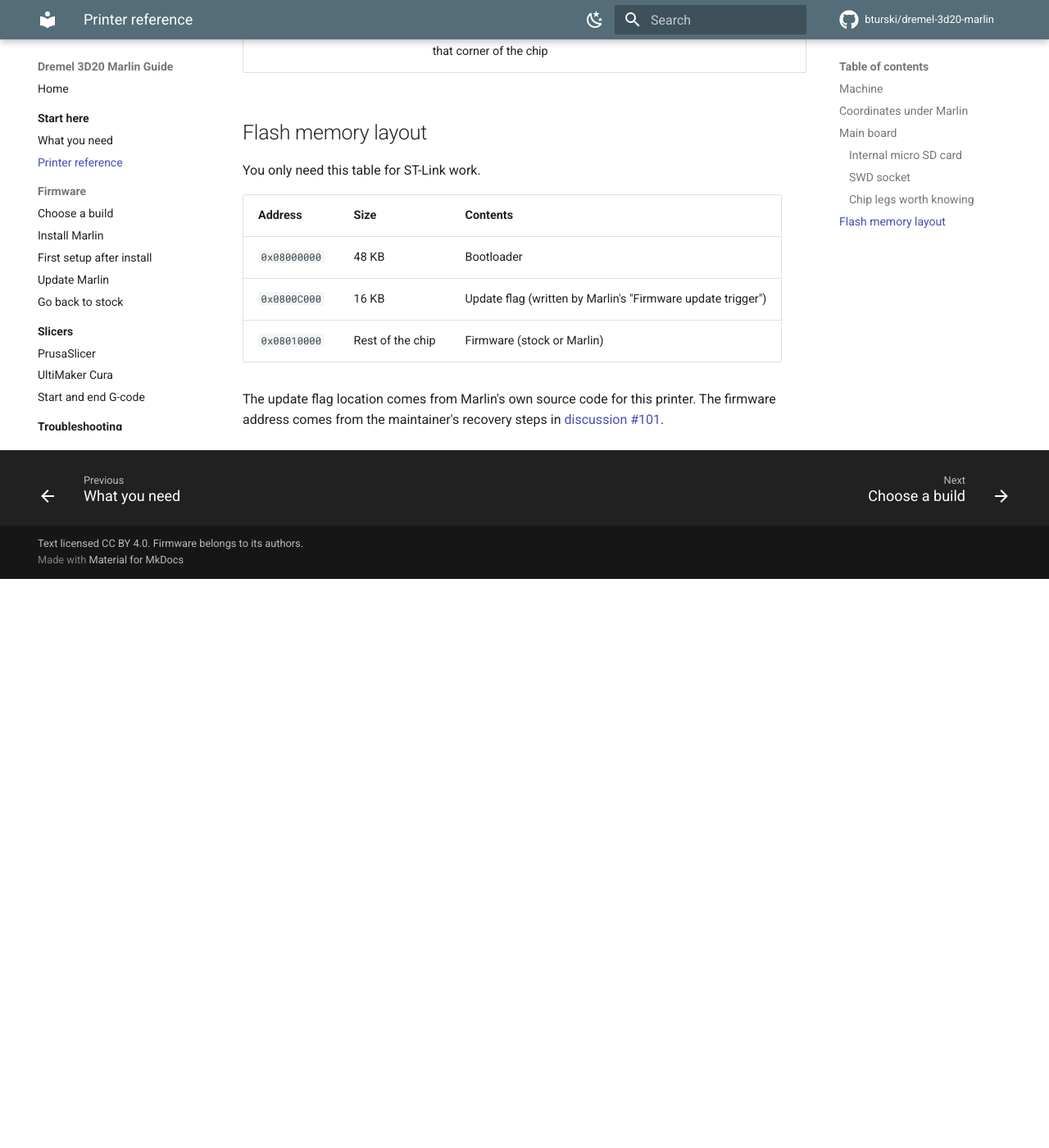
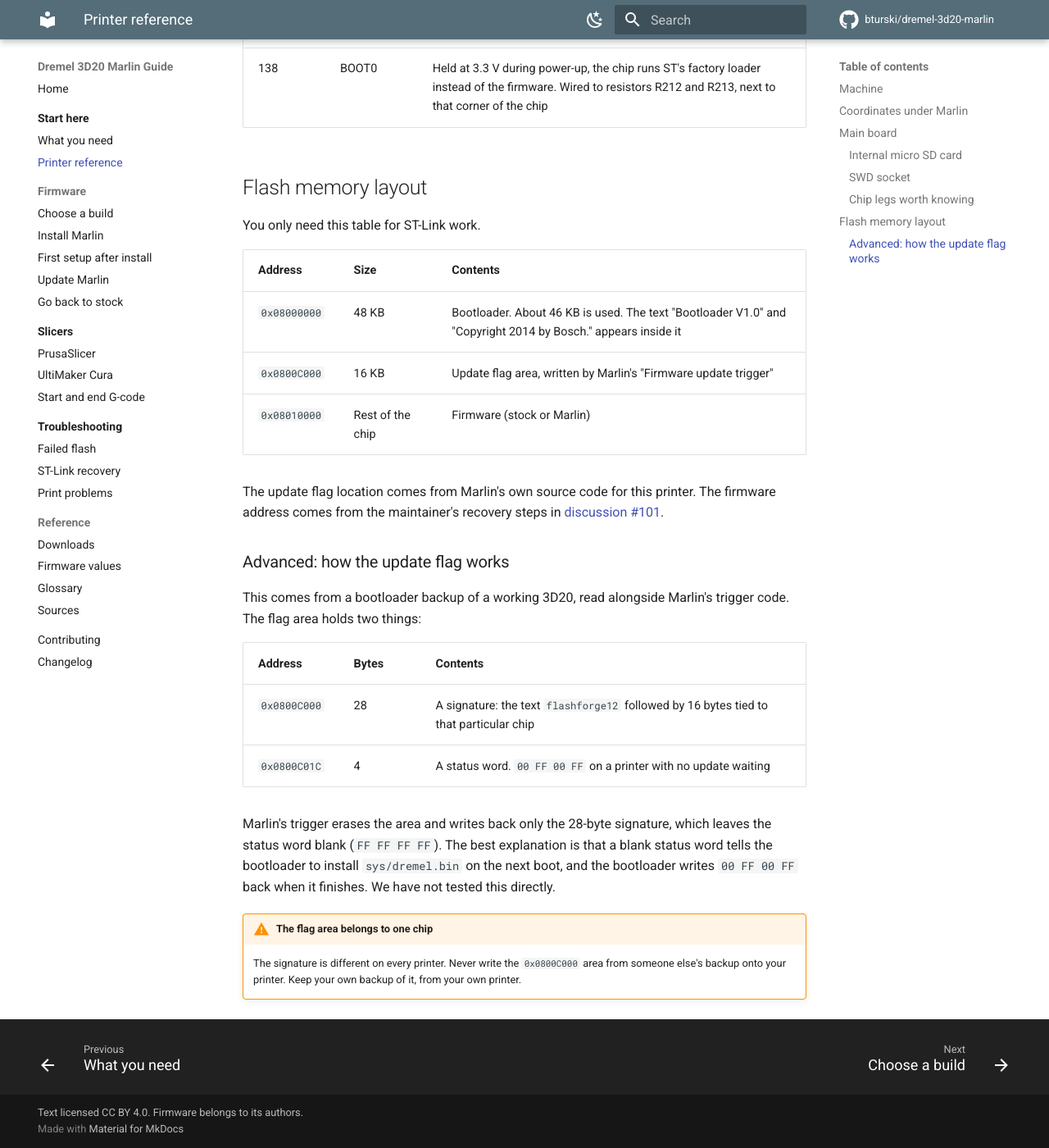
Before and after one commit to bturski/dremel-3d20-marlin, an MkDocs documentation site: the page built from docs/start-here/printer-reference.md, in a window 1280 px wide and 1400 px high, scrolled down 4606 px. Shown: the whole window at 82% size. Built offline with MkDocs 1.6.1 and Material for MkDocs 9.7.7, drawn with Linux system fonts in a browser that asks for light colours; comment, search, counter and statistics services are not loaded; before the commit the page ends 5312 px from its top, so only the background shows below that; some of the changed text lies outside the part shown.

Commit message:
Document bootloader V1.0 details and the update flag layout from a real backup
Co-Authored-By: Claude Opus 5.5 <noreply@anthropic.com>
Claude-Session: https://claude.ai/code/session_01KMii8xpU6u3m2T9divKWYr

```diff
--- a/docs/start-here/printer-reference.md
+++ b/docs/start-here/printer-reference.md
@@ -43,8 +43,10 @@ Boards seen in 3D20 printers include the **FlashForge Coreboard Rev D**. Other r
 
 The card in the slot on the main board is not the one you print from. It holds:
 
-- A `sys` folder. The bootloader looks for `sys/dremel.bin` when an update is requested.
-- Image files for the start screen. If these go missing, you lose the Dremel splash screen but the printer still works.
+- `sys/dremel.bin`, which the bootloader installs when an update is requested.
+- `sys/bosch1.bmp` and `sys/bosch2.bmp`, the start screen images. If these go missing, you lose the splash screen but the printer still works.
+
+These file names come from the text inside the stock bootloader. If the bootloader can't read the card at all, it shows **TF card Fail...** on screen. Reseat the card and check that it isn't damaged.
 
 To remove it, note which way it faces, slide the metal clip toward the USB connector, then flip the clip up. Reverse the steps to put it back.
 
@@ -86,8 +88,22 @@ You only need this table for ST-Link work.
 
 | Address | Size | Contents |
 |---|---|---|
-| `0x08000000` | 48 KB | Bootloader |
-| `0x0800C000` | 16 KB | Update flag (written by Marlin's "Firmware update trigger") |
+| `0x08000000` | 48 KB | Bootloader. About 46 KB is used. The text "Bootloader V1.0" and "Copyright 2014 by Bosch." appears inside it |
+| `0x0800C000` | 16 KB | Update flag area, written by Marlin's "Firmware update trigger" |
 | `0x08010000` | Rest of the chip | Firmware (stock or Marlin) |
 
 The update flag location comes from Marlin's own source code for this printer. The firmware address comes from the maintainer's recovery steps in [discussion #101](https://github.com/moonglow/FlashForge_Marlin/discussions/101).
+
+### Advanced: how the update flag works
+
+This comes from a bootloader backup of a working 3D20, read alongside Marlin's trigger code. The flag area holds two things:
+
+| Address | Bytes | Contents |
+|---|---|---|
+| `0x0800C000` | 28 | A signature: the text `flashforge12` followed by 16 bytes tied to that particular chip |
+| `0x0800C01C` | 4 | A status word. `00 FF 00 FF` on a printer with no update waiting |
+
+Marlin's trigger erases the area and writes back only the 28-byte signature, which leaves the status word blank (`FF FF FF FF`). The best explanation is that a blank status word tells the bootloader to install `sys/dremel.bin` on the next boot, and the bootloader writes `00 FF 00 FF` back when it finishes. We have not tested this directly.
+
+!!! warning "The flag area belongs to one chip"
+    The signature is different on every printer. Never write the `0x0800C000` area from someone else's backup onto your printer. Keep your own backup of it, from your own printer.
```
Also changed, not shown: docs/changelog.md (+1 -0 lines), docs/firmware/update.md (+1 -1 lines), docs/reference/glossary.md (+1 -1 lines), docs/reference/sources.md (+1 -0 lines), docs/troubleshooting/st-link-recovery.md (+6 -2 lines).
